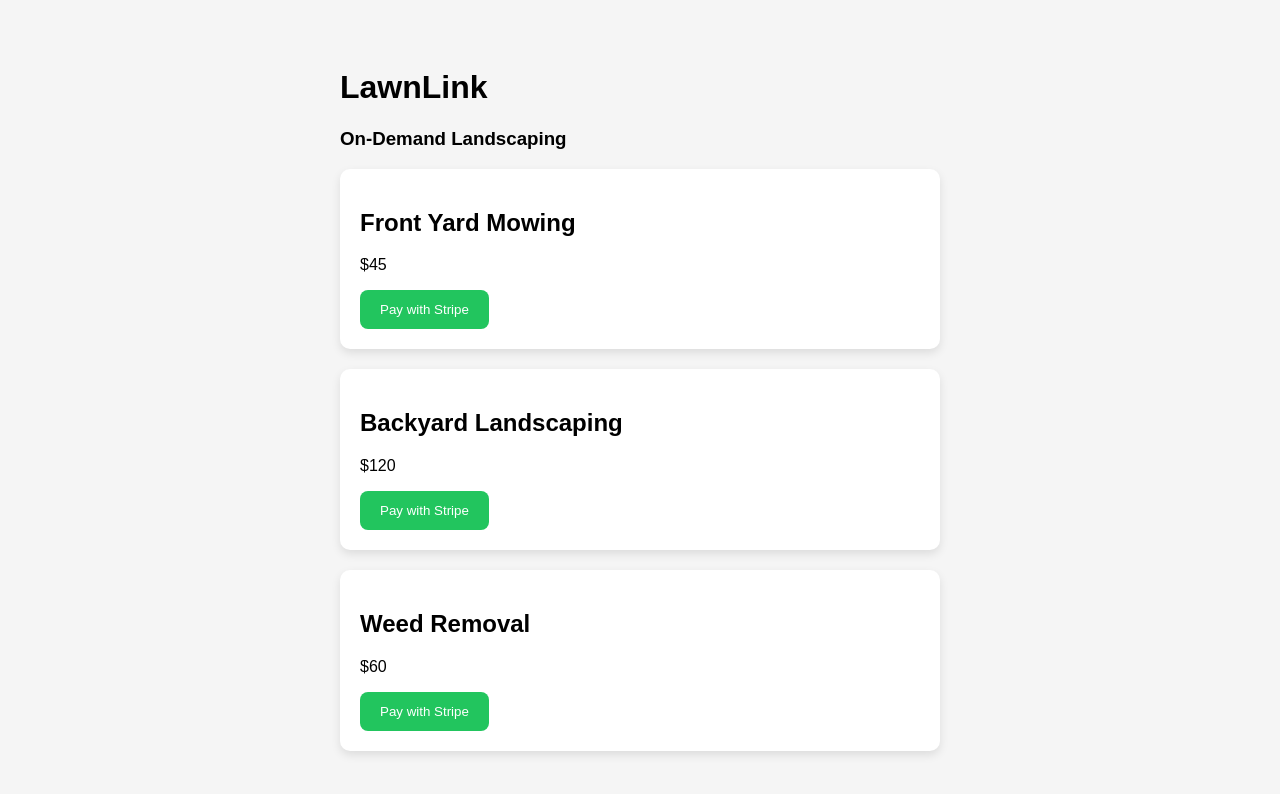
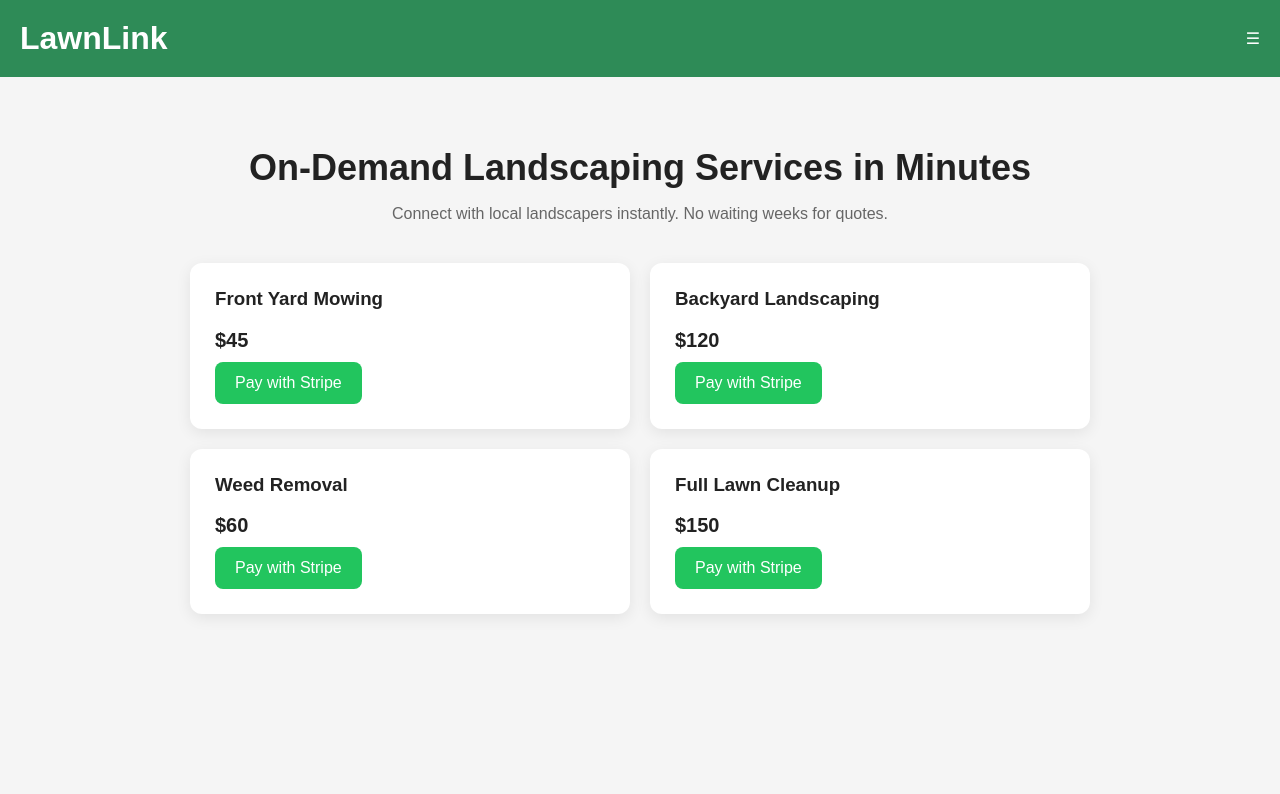
Before and after one commit to Bxk756/Lawnlink, a website: page index.html in a window 1280 px wide. Drawn offline with Linux system fonts and the light colour scheme.

Commit message:
Restore LawnLink UI with Stripe

```diff
--- a/index.html
+++ b/index.html
@@ -1,5 +1,6 @@
 <!DOCTYPE html>
 <html lang="en">
+
 <head>
 
 <meta charset="UTF-8">
@@ -10,31 +11,80 @@
 <style>
 
 body{
-font-family:Arial;
+font-family:Arial, sans-serif;
+margin:0;
 background:#f5f5f5;
-padding:40px;
+color:#222;
+}
+
+header{
+background:#2e8b57;
+color:white;
+padding:20px;
+display:flex;
+justify-content:space-between;
+align-items:center;
+}
+
+header h1{
+margin:0;
 }
 
 .container{
-max-width:600px;
+max-width:900px;
 margin:auto;
+padding:40px 20px;
 }
 
-.service{
+.hero{
+text-align:center;
+margin-bottom:40px;
+}
+
+.hero h2{
+font-size:36px;
+margin-bottom:10px;
+}
+
+.hero p{
+color:#666;
+}
+
+.services{
+display:grid;
+grid-template-columns:1fr 1fr;
+gap:20px;
+}
+
+.card{
 background:white;
-padding:20px;
-margin-bottom:20px;
-border-radius:10px;
-box-shadow:0 4px 10px rgba(0,0,0,0.1);
+padding:25px;
+border-radius:12px;
+box-shadow:0 4px 15px rgba(0,0,0,0.08);
+}
+
+.card h3{
+margin-top:0;
+}
+
+.price{
+font-size:20px;
+font-weight:bold;
+margin:10px 0;
 }
 
 button{
 background:#22c55e;
+border:none;
 color:white;
-border:none;
 padding:12px 20px;
 border-radius:8px;
+font-size:16px;
 cursor:pointer;
+}
+
+button:hover{
+background:#16a34a;
 }
 
 </style>
@@ -43,17 +93,33 @@ cursor:pointer;
 
 <body>
 
-<div class="container">
+<header>
 
 <h1>LawnLink</h1>
 
-<h3>On-Demand Landscaping</h3>
+<div>☰</div>
 
-<div class="service">
+</header>
 
-<h2>Front Yard Mowing</h2>
 
-<p>$45</p>
+<div class="container">
+
+<div class="hero">
+
+<h2>On-Demand Landscaping Services in Minutes</h2>
+
+<p>Connect with local landscapers instantly. No waiting weeks for quotes.</p>
+
+</div>
+
+
+<div class="services">
+
+<div class="card">
+
+<h3>Front Yard Mowing</h3>
+
+<div class="price">$45</div>
 
 <button onclick="pay('Front Yard Mowing',45)">
 Pay with Stripe
@@ -61,11 +127,12 @@ Pay with Stripe
 
 </div>
 
-<div class="service">
 
-<h2>Backyard Landscaping</h2>
+<div class="card">
 
-<p>$120</p>
+<h3>Backyard Landscaping</h3>
+
+<div class="price">$120</div>
 
 <button onclick="pay('Backyard Landscaping',120)">
 Pay with Stripe
@@ -73,11 +140,12 @@ Pay with Stripe
 
 </div>
 
-<div class="service">
 
-<h2>Weed Removal</h2>
+<div class="card">
 
-<p>$60</p>
+<h3>Weed Removal</h3>
+
+<div class="price">$60</div>
 
 <button onclick="pay('Weed Removal',60)">
 Pay with Stripe
@@ -85,7 +153,23 @@ Pay with Stripe
 
 </div>
 
+
+<div class="card">
+
+<h3>Full Lawn Cleanup</h3>
+
+<div class="price">$150</div>
+
+<button onclick="pay('Full Lawn Cleanup',150)">
+Pay with Stripe
+</button>
+
 </div>
+
+</div>
+
+</div>
+
 
 <script>
 
@@ -114,5 +198,6 @@ window.location = data.url
 
 </script>
 
+
 </body>
 </html>
```
